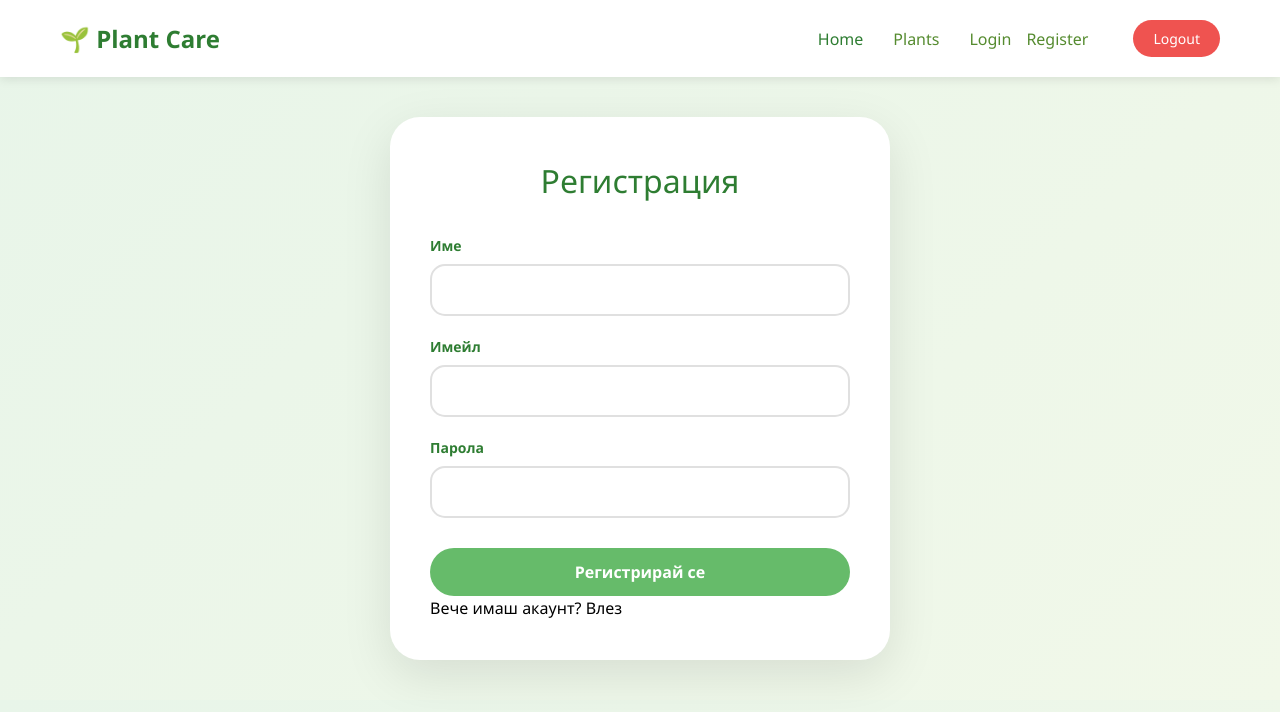
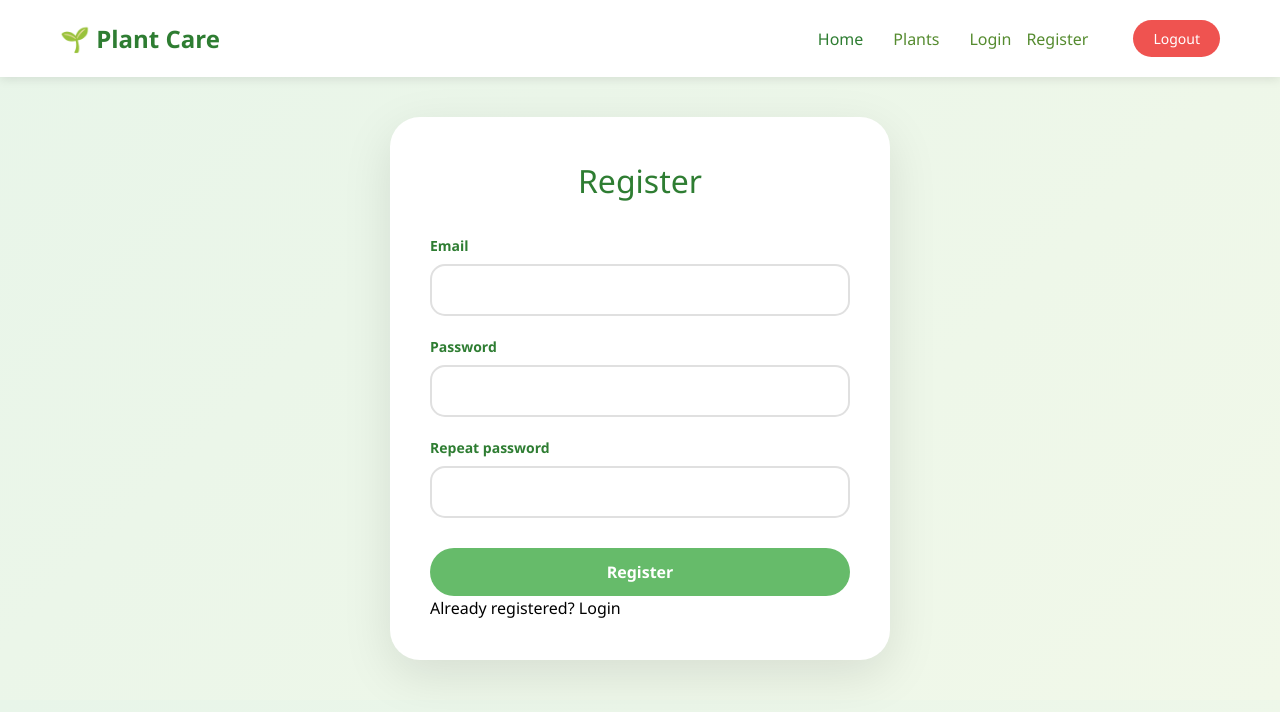
Before and after one commit to PetiaG-va/softuni-regular-exam-sept-2025-plant-app, a React (Vite) app in the folder client/: page /register in a window 1280 px wide. Shown: the top 712 px of the page. Built offline with nearby package versions, Linux system fonts and the light colour scheme.

Commit message:
add login and register logic uncontrolled forms
add logout logic in header component

```diff
--- a/client/src/App.jsx
+++ b/client/src/App.jsx
@@ -1,29 +1,56 @@
 import { Route, Routes } from "react-router"
-import Add from "./components/add/Add.jsx"
+import { useState } from "react"
+
+import Header from "./components/header/Header.jsx"
+import Home from "./components/home/Home.jsx"
 import Catalog from "./components/catalog/Catalog.jsx"
 import Details from "./components/details/Details.jsx"
+import Add from "./components/add/Add.jsx"
 import Edit from "./components/edit/Edit.jsx"
-import Home from "./components/home/Home.jsx"
 import Login from "./components/login/Login.jsx"
-import Navigation from "./components/navigation/navigation.jsx"
 import Register from "./components/register/Register.jsx"
+import Logout from "./components/header/logout/Logout.jsx"
 
 function App() {
+    const [registeredUsers, setRegisteredUsers] = useState([]);
+    const [user, setUser] = useState(null);
+
+    const registerHandler = (email, password) => {
+        if (registeredUsers.some(user => user.email === email)) {
+            throw new Error("Username is taken!");
+        }
+
+        const newUser = { email, password };
+
+        setRegisteredUsers(state => [...state, newUser]);
+
+        setUser(newUser);
+    };
+
+    const loginHandler = (email, password) => {
+        const user = registeredUsers.find(user => user.email === email && user.password === password);
+
+        if (!user) {
+            throw new Error("Invalid email or password!");
+        };
+
+        setUser(user);
+    };
+
     return (
         <>
             <div className="app-wrapper">
-                    <Navigation />
+                <Header user={user} setUser={setUser} />
 
                 <main>
                     <div className="container">
                         <Routes>
                             <Route path="/" element={<Home />} />
                             <Route path="/plants" element={<Catalog />} />
-                                <Route path="/login" element={<Login />} />
-                                <Route path="/register" element={<Register />} />
                             <Route path="/plants/:plantId/details" element={<Details />} />
                             <Route path="/add" element={<Add />} />
-
+                            <Route path="/register" element={<Register onRegister={registerHandler} />} />
+                            <Route path="/login" element={<Login onLogin={loginHandler} />} />
                             {/* <Add />
                         <Edit /> */}
 
--- a/client/src/components/navigation/navigation.jsx
+++ b/client/src/components/header/Header.jsx
@@ -1,6 +1,9 @@
 import { Link } from "react-router";
+import Logout from "./logout/Logout.jsx";
 
-export default function Navigation() {
+export default function Navigation({
+    setUser
+}) {
     return (
         <nav>
             <div className="nav-container">
@@ -14,10 +17,7 @@ export default function Navigation() {
                         <Link to="/register" data-nav="register">Register</Link>
                     </div>
 
-                    <div className="user-section" id="user-section" >
-                        <span className="user-name" id="user-name"></span>
-                        <button className="btn-logout" id="logout-btn">Logout</button>
-                    </div>
+                    <Logout setUser={setUser} />
                 </div>
             </div>
         </nav>
--- /dev/null
+++ b/client/src/components/header/logout/Logout.jsx
@@ -0,0 +1,16 @@
+import { Navigate } from "react-router";
+
+export default function Logout({
+    setUser,
+}) {
+    const logoutHandler = () => {
+		setUser(null);
+	};
+
+    return (
+        <div className="user-section" id="user-section">
+            <span className="user-name" id="user-name"></span>
+            <button className="btn-logout" id="logout-btn" onClick={logoutHandler}>Logout</button>
+        </div>
+    )
+}
--- a/client/src/components/login/Login.jsx
+++ b/client/src/components/login/Login.jsx
@@ -1,21 +1,48 @@
-export default function Login() {
+import { Link, useNavigate } from "react-router";
+
+export default function Login({
+    onLogin
+}) {
+    const navigate = useNavigate();
+
+    const submitHandler = (e) => {
+        e.preventDefault();
+
+        const formData = new FormData(e.target);
+
+        const email = formData.get('email');
+        const password = formData.get('password');
+
+        if (!email || !password) {
+            return alert('Email and password are requider!');
+        };
+
+        try {
+            onLogin(email, password);
+            navigate('/');
+
+        } catch (error) {
+            alert(error.message);
+        }
+    }
+
     return (
         <div id="login-page" className="page">
             <div className="form-container">
-                <h2 id="login-title">Вход</h2>
-                <form id="login-form">
+                <h2 id="login-title">Login</h2>
+                <form id="login-form" onSubmit={submitHandler}>
                     <div className="form-group">
-                        <label htmlFor="login-email">Имейл</label>
-                        <input type="email" id="login-email" required />
+                        <label htmlFor="login-email">Email</label>
+                        <input type="email" id="login-email" name="email" required />
                     </div>
                     <div className="form-group">
-                        <label htmlFor="login-password">Парола</label>
-                        <input type="password" id="login-password" required />
+                        <label htmlFor="login-password">Password</label>
+                        <input type="password" id="login-password" name="password" required />
                     </div>
                     <div className="form-actions">
-                        <button type="submit" className="btn" >Влез</button>
+                        <button type="submit" className="btn" >Login</button>
                     </div>
-                    <p >Нямаш акаунт? <a href="#" data-nav="register" >Регистрирай се</a></p>
+                    <p>You don`t have a registration? <Link to="/register" data-nav="register" >Register</Link></p>
                 </form>
             </div>
         </div>
--- a/client/src/components/register/Register.jsx
+++ b/client/src/components/register/Register.jsx
@@ -1,25 +1,55 @@
-export default function Register() {
+import { Link, useNavigate } from "react-router"
+
+
+export default function Register({
+    onRegister
+}) {
+    const navigate = useNavigate();
+
+    const registerSubmit = (formData) => {
+
+        const email = formData.get('email');
+        const password = formData.get('password');
+        const repeatPassword = formData.get('repeat-password');
+
+        if (!email || !password) {
+            return alert('Email or password are required!');
+        };
+
+        if (password !== repeatPassword) {
+            return alert('Password does not match!')
+        }
+
+        try {
+            onRegister(email, password);
+            navigate('/');
+
+        } catch (error) {
+            return alert(error.message);
+        };
+    }
+
     return (
         <div id="register-page" className="page">
             <div className="form-container">
-                <h2 id="register-title">Регистрация</h2>
-                <form id="register-form">
+                <h2 id="register-title">Register</h2>
+                <form id="register-form" action={registerSubmit}>
                     <div className="form-group">
-                        <label htmlFor="register-name">Име</label>
-                        <input type="text" id="register-name" required />
+                        <label htmlFor="register-email">Email</label>
+                        <input type="email" id="register-email" name="email" required />
                     </div>
                     <div className="form-group">
-                        <label htmlFor="register-email">Имейл</label>
-                        <input type="email" id="register-email" required />
+                        <label htmlFor="register-password">Password</label>
+                        <input type="password" id="register-password" name="password" required />
                     </div>
                     <div className="form-group">
-                        <label htmlFor="register-password">Парола</label>
-                        <input type="password" id="register-password" required />
+                        <label htmlFor="register-repeat-password">Repeat password</label>
+                        <input type="password" id="register-repeat-password" name="repeat-password" required />
                     </div>
                     <div className="form-actions">
-                        <button type="submit" className="btn" >Регистрирай се</button>
+                        <button type="submit" className="btn" >Register</button>
                     </div>
-                    <p>Вече имаш акаунт? <a href="/" data-nav="login" >Влез</a></p>
+                    <p>Already registered? <Link to="/login" data-nav="login" >Login</Link></p>
                 </form>
             </div>
         </div>
```
Also changed, not shown: client/package.json (+4 -4 lines), 1 other file (tests, documents, lock files or other folders). Lines whose indentation alone changed are shown as unchanged.
